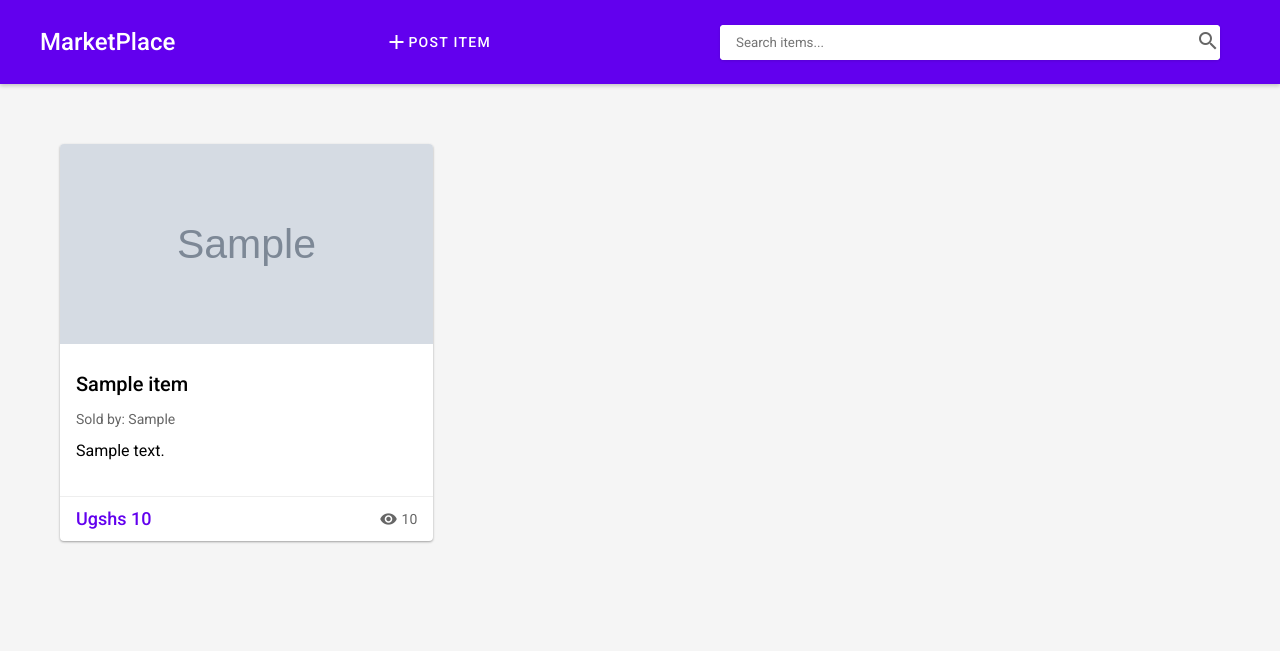
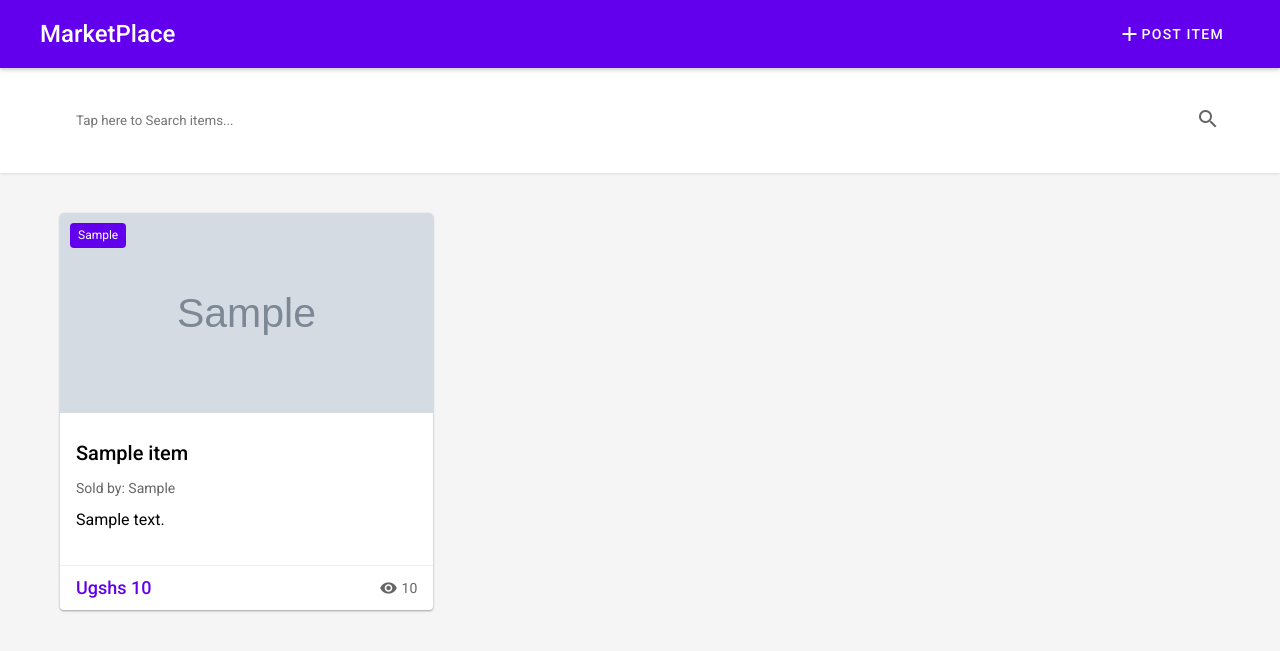
Before and after one commit to kalemagideon/kikade-v2, a PHP site: page / in a window 1280 px wide. Shown: the top 651 px of the page. Run offline with PHP 8.4, Linux system fonts and the light colour scheme; tables that the repository leaves empty or names only in its code hold one stand-in row (values such as "Sample post"); grey boxes marked "Sample" are stand-in pictures.

Commit message:
Added catergory on the posted items
Item cards now display category

```diff
--- a/index.php
+++ b/index.php
@@ -25,12 +25,14 @@ if ($_SERVER['REQUEST_METHOD'] === 'POST' && isset($_POST['submit'])) {
     $description = $_POST['description'] ?? '';
     $price = $_POST['price'] ?? 0;
     $seller = $_POST['seller'] ?? 'Anonymous';
+    $category = $_POST['category'] ?? 'Other'; // Get the category
 
     // Validate inputs
     $errors = [];
     if (empty($title)) $errors[] = "Title is required";
     if (empty($description)) $errors[] = "Description is required";
     if (!is_numeric($price) || $price <= 0) $errors[] = "Valid price is required";
+    if (empty($category)) $errors[] = "Category is required";
 
     // Handle image upload
     $imagePath = '';
@@ -66,14 +68,15 @@ if ($_SERVER['REQUEST_METHOD'] === 'POST' && isset($_POST['submit'])) {
     // If no errors, insert into database
     if (empty($errors)) {
         try {
-            $stmt = $pdo->prepare("INSERT INTO items (title, description, price, seller, image_path, views, created_at)
-                                  VALUES (:title, :description, :price, :seller, :image_path, 0, NOW())");
+            $stmt = $pdo->prepare("INSERT INTO items (title, description, price, seller, image_path, views, category, created_at)
+                          VALUES (:title, :description, :price, :seller, :image_path, 0, :category, NOW())");
     $stmt->execute([
         ':title' => htmlspecialchars($title),
         ':description' => htmlspecialchars($description),
         ':price' => (float)$price,
         ':seller' => htmlspecialchars($seller),
-                ':image_path' => $imagePath
+        ':image_path' => $imagePath,
+        ':category' => htmlspecialchars($category)
             ]);
 
             // Redirect to prevent form resubmission
@@ -175,21 +178,33 @@ $items = $stmt->fetchAll(PDO::FETCH_ASSOC);
         }
 
         header {
+    height: 68px; /* Add this line */
     background-color: var(--primary-color);
     color: var(--on-primary);
-            padding: 20px;
+    padding: 0 20px; /* Changed from padding: 20px */
     box-shadow: 0 2px 4px rgba(0,0,0,0.2);
     position: sticky;
     top: 0;
     z-index: 100;
+    display: flex;
+    align-items: center;
 }
 
 .header-content {
+    width: 100%;
+    max-width: 1200px;
+    margin: 0 auto;
     display: flex;
     justify-content: space-between;
     align-items: center;
-            max-width: 1200px;
-            margin: 0 auto;
+}
+
+/* Mobile header height */
+@media (max-width: 600px) {
+    header {
+        height: 56px;
+        padding: 0 12px;
+    }
 }
 
         .logo {
@@ -501,28 +510,67 @@ $items = $stmt->fetchAll(PDO::FETCH_ASSOC);
     white-space: nowrap; /* Prevent wrapping */
 }
 
-/* Add these to your existing CSS */
+.search-section {
+    background-color: white;
+    padding: 15px 0;
+    box-shadow: 0 1px 3px rgba(0,0,0,0.1);
+    position: sticky;
+    top: 68px; /* Height of your header */
+    z-index: 90;
+}
+
 .search-container {
-    max-width: 500px;
+    max-width: 100%;
+    margin: 0 auto;
+}
+
+.search-form {
+    display: flex;
+    align-items: center;
 }
 
 .search-input {
-    background-color: white;
+    position: relative;
+    flex-grow: 1;
+    background-color: #f5f5f5;
     border-radius: 4px;
-    box-shadow: 0 1px 3px rgba(0,0,0,0.12);
+}
+
+/* For mobile responsiveness */
+@media (max-width: 600px) {
+    .search-section {
+        top: 56px; /* Smaller header height on mobile */
+        padding: 10px 0;
+    }
+
+    .search-form {
+        flex-direction: row;
     }
 
     .search-input input {
-    border: none;
-    outline: none;
-    padding: 10px 16px;
-    width: 100%;
+        padding: 8px 16px;
+        padding-right: 36px;
     }
+}
+
 
 .search-results-count {
     margin: 10px 0;
     color: #666;
     font-size: 14px;
+}
+
+
+.item-category {
+    position: absolute;
+    top: 10px;
+    left: 10px;
+    background: var(--primary-color);
+    color: white;
+    padding: 3px 8px;
+    border-radius: 4px;
+    font-size: 12px;
+    z-index: 2;
 }
     </style>
 </head>
@@ -535,11 +583,18 @@ $items = $stmt->fetchAll(PDO::FETCH_ASSOC);
                 <span>Post Item</span>
             </button>
 
-            <!-- Search bar -->
-<div class="search-container" style="flex-grow: 1; margin: 0 20px;">
-    <form action="<?php echo htmlspecialchars($_SERVER['PHP_SELF']); ?>" method="GET" class="search-form" style="display: flex;">
-        <div class="search-input" style="position: relative; flex-grow: 1;">
-            <input type="text" name="search_query" placeholder="Search items..."
+
+
+        </div>
+    </header>
+
+    <!-- Search Section -->
+<div class="search-section">
+    <div class="container">
+        <div class="search-container">
+            <form action="<?php echo htmlspecialchars($_SERVER['PHP_SELF']); ?>" method="GET" class="search-form">
+                <div class="search-input">
+                    <input type="text" name="search_query" placeholder="Tap here to Search items..."
                            value="<?php echo htmlspecialchars($_GET['search_query'] ?? ''); ?>"
                            style="width: 100%; padding: 10px 16px; padding-right: 40px; border: none; border-radius: 4px;">
                     <button type="submit" style="position: absolute; right: 0; top: 0; height: 100%; background: none; border: none; cursor: pointer;">
@@ -569,13 +624,8 @@ $items = $stmt->fetchAll(PDO::FETCH_ASSOC);
                 <!-- Your existing grid starts here -->
                 <div class="grid">
                     <?php foreach ($items as $item): ?>
-                        <!-- your item cards -->
-                    <?php endforeach; ?>
-                </div>
-
-        <div class="grid">
-            <?php foreach ($items as $item): ?>
                         <div class="card" data-id="<?php echo $item['id']; ?>">
+    <div style="position: relative;"> <!-- Add this wrapper div -->
         <?php if ($item['image_path']): ?>
             <img src="<?php echo htmlspecialchars($item['image_path']); ?>" alt="<?php echo htmlspecialchars($item['title']); ?>" class="card-image">
         <?php else: ?>
@@ -583,6 +633,11 @@ $items = $stmt->fetchAll(PDO::FETCH_ASSOC);
                 <i class="material-icons" style="font-size: 48px; color: #999;">photo</i>
             </div>
         <?php endif; ?>
+        <!-- Category badge - moved inside the wrapper div -->
+        <div class="item-category">
+            <?php echo htmlspecialchars($item['category'] ?? 'Other'); ?>
+        </div>
+    </div>
     <div class="card-content">
         <h3 class="card-title"><?php echo htmlspecialchars($item['title']); ?></h3>
         <p class="card-subtitle">Sold by: <?php echo htmlspecialchars($item['seller']); ?></p>
```
Also changed, not shown: other parts of index.php (+20 -14 lines). Lines whose indentation alone changed are shown as unchanged.
